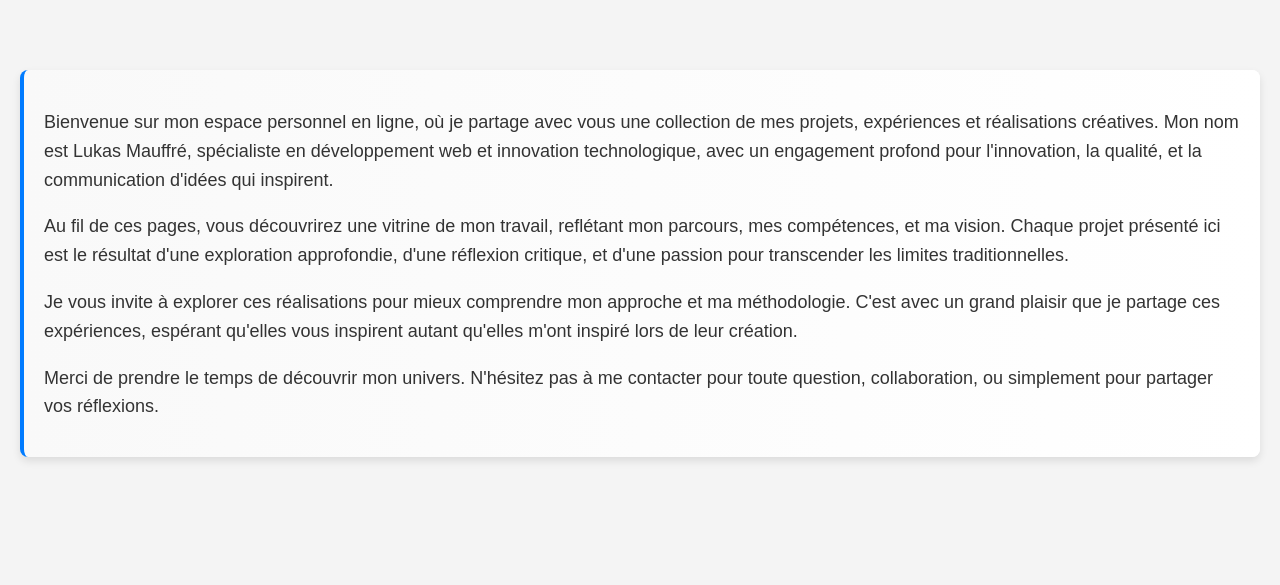
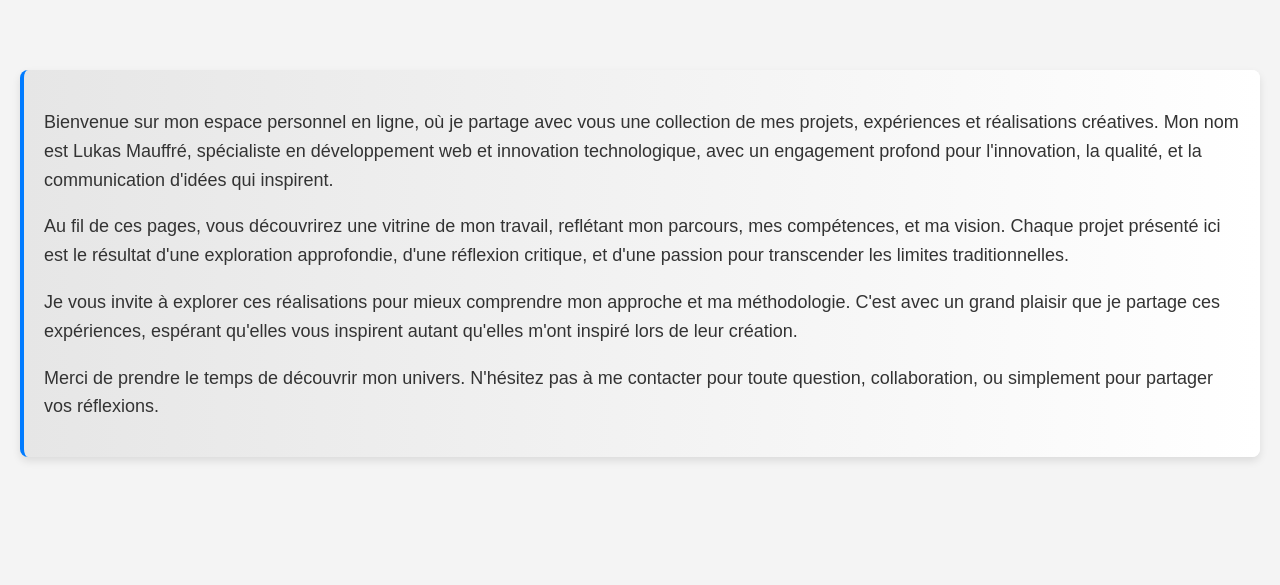
Before and after one commit to LukasAppleFan/Portfolio-HTML-CSS-School-Project, a plain HTML site: page index.html in a window 1280 px wide. Shown: the part 215-800 px from the top of the page. Drawn offline with Linux system fonts and the light colour scheme.

Commit message:
Added a nice linear gradient effect for introduction section

```diff
--- a/style.css
+++ b/style.css
@@ -69,20 +69,19 @@ main {
     padding: 20px;
 }
 
+/* Code pour la section intro */
 .intro-section {
     background-color: #ffffff;
     border-left: 4px solid #007bff;
     padding: 20px;
     border-radius: 8px;
     box-shadow: 0 4px 8px rgba(0,0,0,0.1);
-    /*margin: 20px 0;*/
     margin-bottom: 200px;
-    background-image: linear-gradient(to right, #f9f9f9, #ffffff);
+    background-image: linear-gradient(to right, #e6e6e6, #ffffff);
 }
 
 .intro-section p {
     color: #333;
-    /*font-family: 'Segoe UI', Tahoma, Geneva, Verdana, sans-serif;*/
     font-family: Arial, sans-serif;
     font-size: 18px;
     line-height: 1.6;
```
